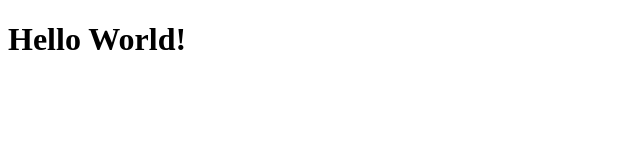
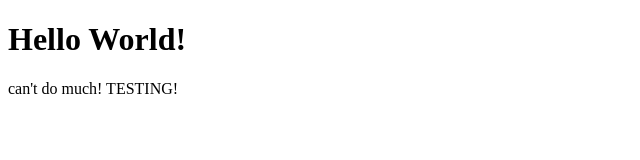
Before and after one commit to dxiong1996/project1, a plain HTML site: page project.html in a window 1280 px wide. Shown: the whole page, without its empty margins (0-640 px from the left). Drawn offline with Linux system fonts and the light colour scheme.

Commit message:
3rd change

```diff
--- a/project.html
+++ b/project.html
@@ -7,5 +7,6 @@
 </head>
 <body>
     <h1>Hello World!</h1>
+    <p>can't do much! TESTING!</p>
 </body>
 </html>
```
